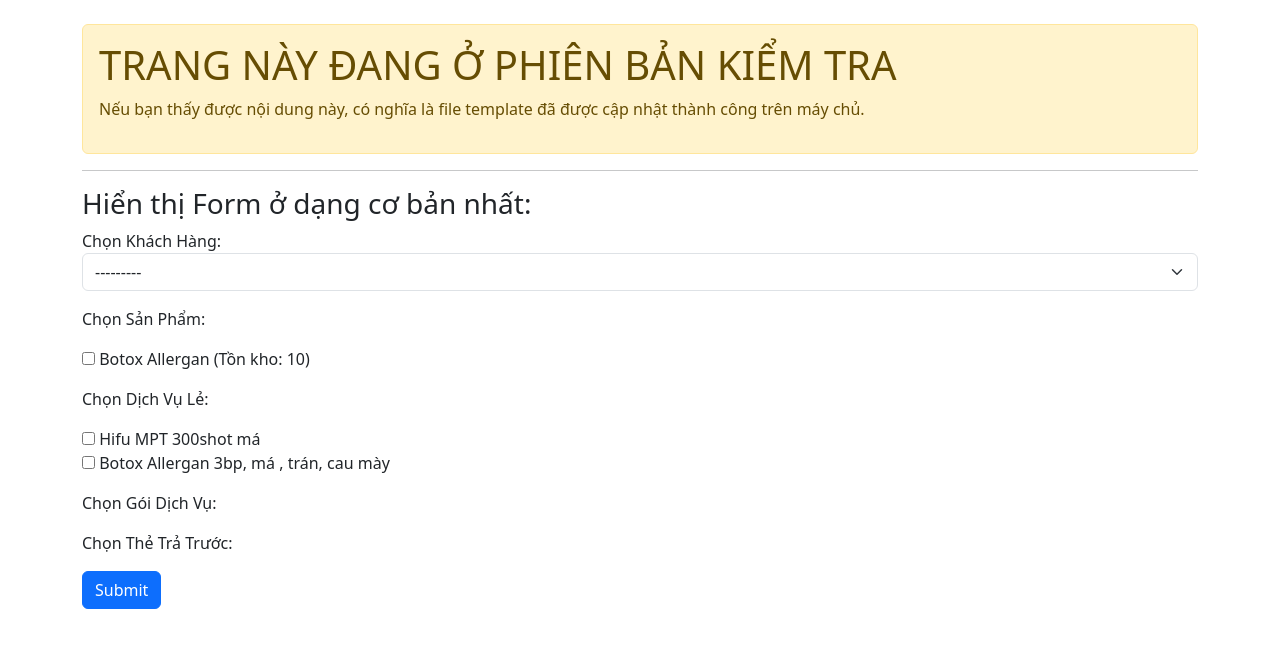
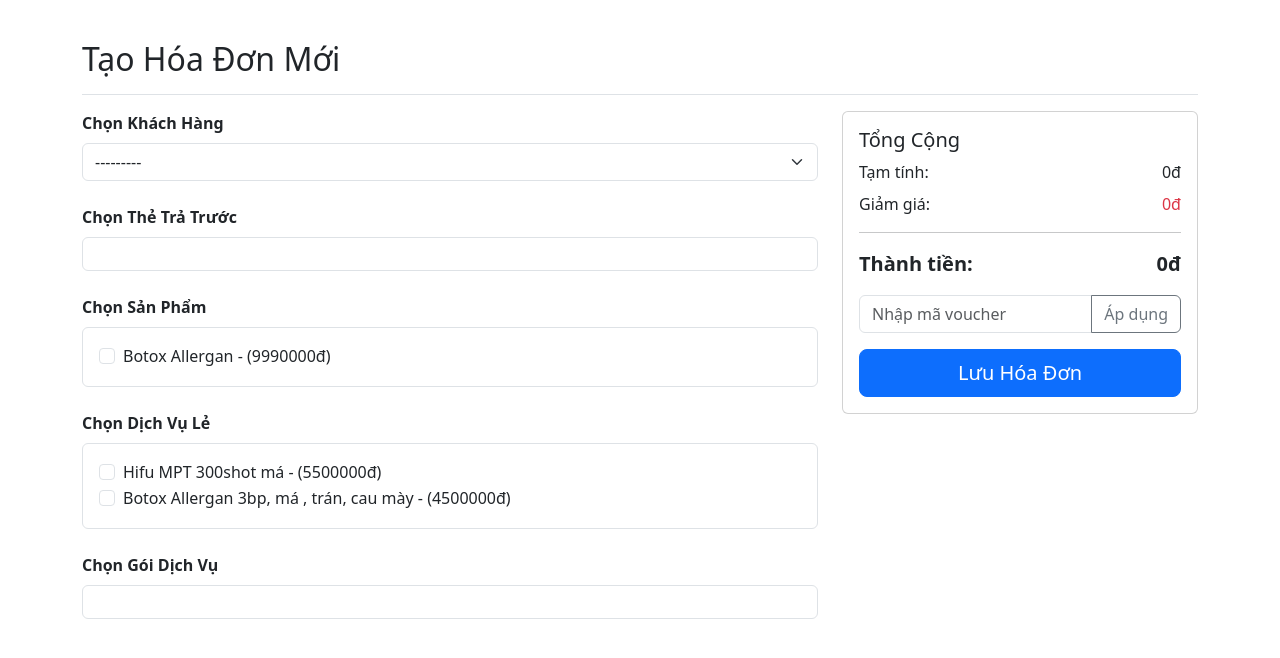
Before and after one commit to mrdongha/spa-management-app, a Django app: page /invoices/create/ in a window 1280 px wide. Shown: the part 56-714 px from the top of the page. Run offline with Django 5.2, Linux system fonts and the light colour scheme; data comes from the database, SQL or seed files in the repository; data that the repository does not hold is empty; some libraries are stand-ins or nearby versions.

Commit message:
FIX: Restore final create_invoice template and view

```diff
--- a/sales/templates/sales/create_invoice.html
+++ b/sales/templates/sales/create_invoice.html
@@ -1,21 +1,135 @@
 {% extends 'sales/base.html' %}
 
-{% block title %}TRANG KIỂM TRA{% endblock %}
+{% block title %}Tạo Hóa Đơn Mới{% endblock %}
 
 {% block content %}
-
-<div class="alert alert-warning" role="alert">
-  <h1 class="alert-heading">TRANG NÀY ĐANG Ở PHIÊN BẢN KIỂM TRA</h1>
-  <p>Nếu bạn thấy được nội dung này, có nghĩa là file template đã được cập nhật thành công trên máy chủ.</p>
+<div class="d-flex justify-content-between flex-wrap flex-md-nowrap align-items-center pt-3 pb-2 mb-3 border-bottom">
+    <h1 class="h2">Tạo Hóa Đơn Mới</h1>
 </div>
 
-<hr>
+<form method="post" id="invoice-form">
+    {% csrf_token %}
+    <div class="row">
+        <div class="col-md-8">
+            <div class="mb-4">
+                <label for="{{ form.customer.id_for_label }}" class="form-label fw-bold">{{ form.customer.label }}</label>
+                {{ form.customer }}
+            </div>
 
-<h3>Hiển thị Form ở dạng cơ bản nhất:</h3>
-<form method="post">
-    {% csrf_token %}
-    {{ form.as_p }}
-    <button type="submit" class="btn btn-primary">Submit</button>
+            <div class="mb-4">
+                <label class="form-label fw-bold">{{ form.gift_cards.label }}</label>
+                <div class="border rounded p-3" style="max-height: 150px; overflow-y: auto;">
+                    {% for card in form.gift_cards.field.queryset %}
+                    <div class="form-check">
+                        <input class="form-check-input item-checkbox" type="checkbox" name="{{ form.gift_cards.name }}" value="{{ card.pk }}" id="gift_card_{{ card.pk }}" data-price="{{ card.value }}">
+                        <label class="form-check-label" for="gift_card_{{ card.pk }}">{{ card.name }}</label>
+                    </div>
+                    {% endfor %}
+                </div>
+            </div>
+
+            <div class="mb-4">
+                <label class="form-label fw-bold">{{ form.products.label }}</label>
+                <div class="border rounded p-3" style="max-height: 200px; overflow-y: auto;">
+                    {% for product in form.products.field.queryset %}
+                    <div class="form-check">
+                        <input class="form-check-input item-checkbox" type="checkbox" name="{{ form.products.name }}" value="{{ product.pk }}" id="product_{{ product.pk }}" data-price="{{ product.price }}">
+                        <label class="form-check-label" for="product_{{ product.pk }}">
+                            {{ product.name }} - ({{ product.price|floatformat:0 }}đ)
+                        </label>
+                    </div>
+                    {% endfor %}
+                </div>
+            </div>
+
+            <div class="mb-4">
+                <label class="form-label fw-bold">{{ form.services.label }}</label>
+                <div class="border rounded p-3" style="max-height: 200px; overflow-y: auto;">
+                     {% for service in form.services.field.queryset %}
+                    <div class="form-check">
+                        <input class="form-check-input item-checkbox" type="checkbox" name="{{ form.services.name }}" value="{{ service.pk }}" id="service_{{ service.pk }}" data-price="{{ service.price }}">
+                        <label class="form-check-label" for="service_{{ service.pk }}">
+                            {{ service.name }} - ({{ service.price|floatformat:0 }}đ)
+                        </label>
+                    </div>
+                    {% endfor %}
+                </div>
+            </div>
+
+            <div class="mb-4">
+                <label class="form-label fw-bold">{{ form.packages.label }}</label>
+                <div class="border rounded p-3" style="max-height: 200px; overflow-y: auto;">
+                     {% for package in form.packages.field.queryset %}
+                    <div class="form-check">
+                        <input class="form-check-input item-checkbox" type="checkbox" name="{{ form.packages.name }}" value="{{ package.pk }}" id="package_{{ package.pk }}" data-price="{{ package.price }}">
+                        <label class="form-check-label" for="package_{{ package.pk }}">
+                            {{ package.name }} - ({{ package.price|floatformat:0 }}đ)
+                        </label>
+                    </div>
+                    {% endfor %}
+                </div>
+            </div>
+
+        </div>
+
+        <div class="col-md-4">
+            <div class="card position-sticky" style="top: 1rem;">
+                <div class="card-body">
+                    <h5 class="card-title">Tổng Cộng</h5>
+                    <div class="d-flex justify-content-between mb-2">
+                        <span>Tạm tính:</span>
+                        <span id="subtotal">0đ</span>
+                    </div>
+                    <div class="d-flex justify-content-between mb-2">
+                        <span>Giảm giá:</span>
+                        <span id="discount" class="text-danger">0đ</span>
+                    </div>
+                    <hr>
+                    <div class="d-flex justify-content-between fw-bold fs-5">
+                        <span>Thành tiền:</span>
+                        <span id="final-total">0đ</span>
+                    </div>
+                    <div class="input-group my-3">
+                        <input type="text" class="form-control" placeholder="Nhập mã voucher" id="voucher-code">
+                        <button class="btn btn-outline-secondary" type="button" id="apply-voucher-btn">Áp dụng</button>
+                    </div>
+                    <div class="d-grid">
+                        <button type="submit" class="btn btn-primary btn-lg">Lưu Hóa Đơn</button>
+                    </div>
+                </div>
+            </div>
+        </div>
+    </div>
 </form>
 
+<script>
+document.addEventListener('DOMContentLoaded', function() {
+    const checkboxes = document.querySelectorAll('.item-checkbox');
+    const subtotalEl = document.getElementById('subtotal');
+    const finalTotalEl = document.getElementById('final-total');
+
+    function formatCurrency(value) {
+        return new Intl.NumberFormat('vi-VN', { style: 'currency', currency: 'VND' }).format(value);
+    }
+
+    function calculateTotal() {
+        let currentSubtotal = 0;
+        checkboxes.forEach(function(checkbox) {
+            if (checkbox.checked) {
+                const price = parseFloat(checkbox.dataset.price);
+                if (!isNaN(price)) {
+                    currentSubtotal += price;
+                }
+            }
+        });
+
+        subtotalEl.textContent = formatCurrency(currentSubtotal);
+        finalTotalEl.textContent = formatCurrency(currentSubtotal); // Tạm thời chưa xử lý voucher
+    }
+
+    checkboxes.forEach(function(checkbox) {
+        checkbox.addEventListener('change', calculateTotal);
+    });
+});
+</script>
 {% endblock %}
```
